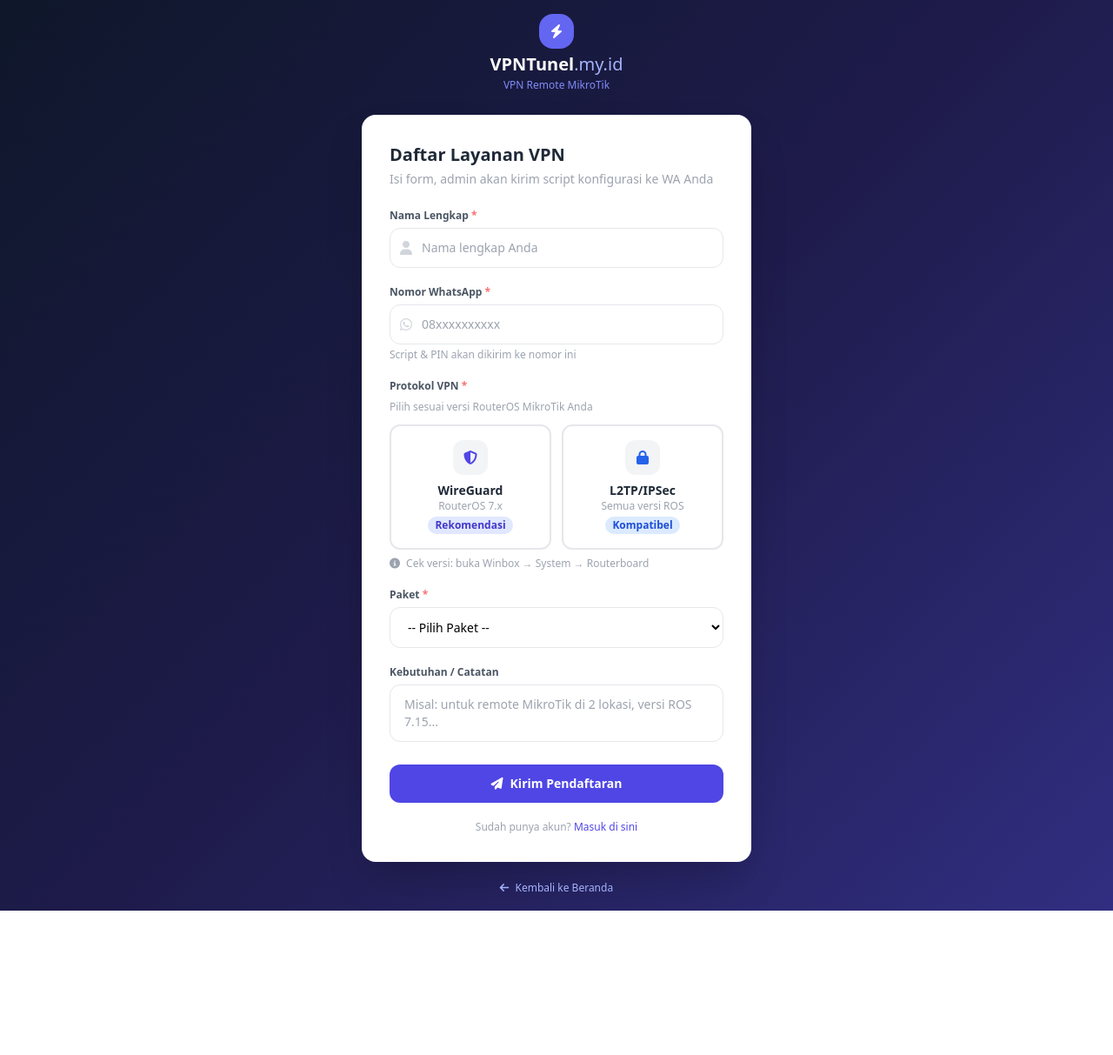
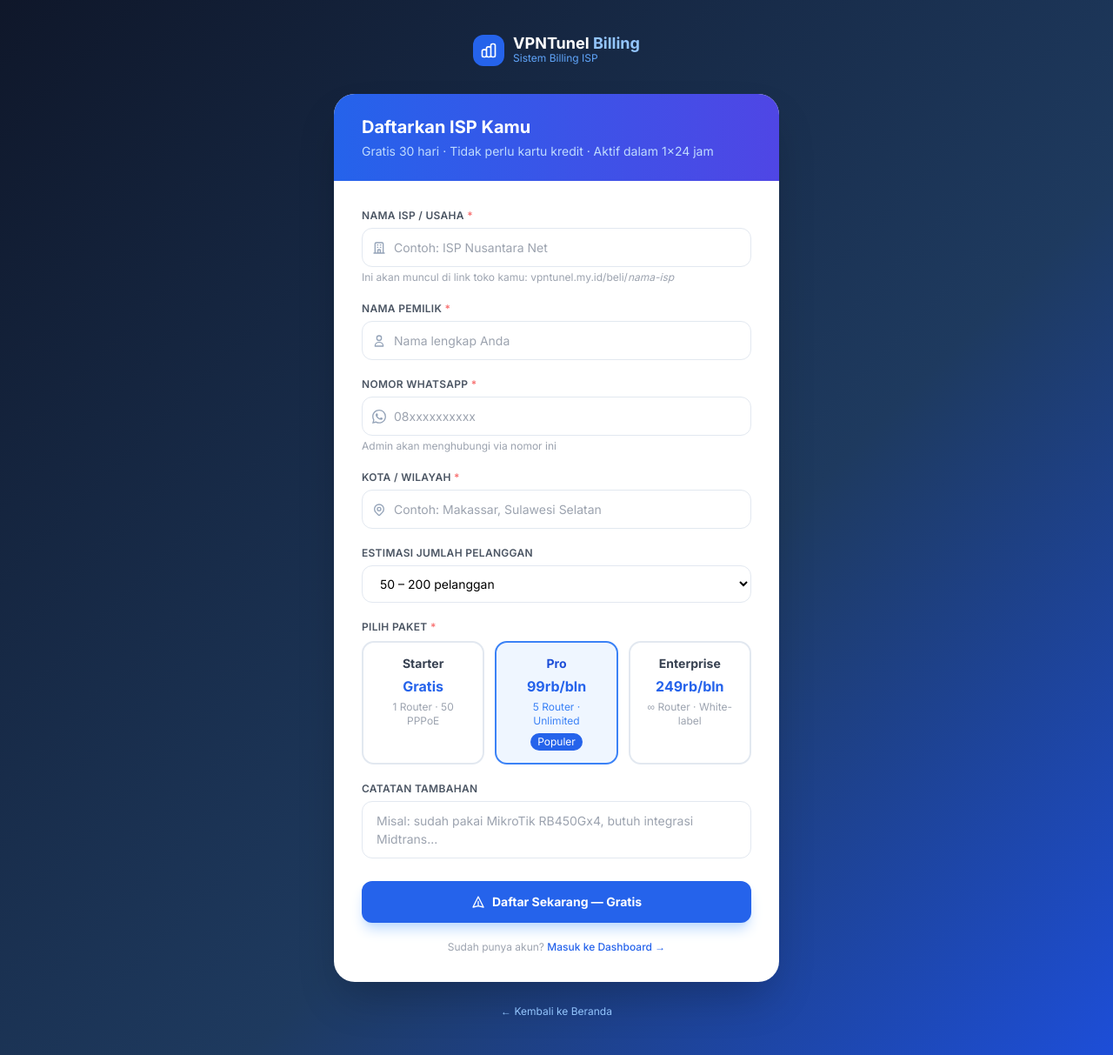
Before and after one commit to tabattuniam/vpntunel-web, a FastAPI app: page /daftar in a window 1280 px wide. Shown: the whole page at 87% size. Before the commit the page ends 1047 px from the top, so only its background shows below. Run offline with FastAPI, Linux system fonts and the light colour scheme; parts of the project's set-up code (start-up, migrations or seed data) failed here and were passed over; some libraries are stand-ins or nearby versions.

Commit message:
Redesign halaman daftar untuk registrasi ISP billing SaaS
Form baru: nama ISP, nama pemilik, no WA, kota, estimasi pelanggan,
pilih paket (Starter/Pro/Enterprise). Notif admin WA diupdate dengan
format informasi ISP lengkap.

Co-Authored-By: Claude Sonnet 4.6 <noreply@anthropic.com>

```diff
--- a/app.py
+++ b/app.py
@@ -116,20 +116,27 @@ async def daftar_form(request: Request):
 @app.post("/daftar", response_class=HTMLResponse)
 async def daftar_submit(
     request: Request,
-    nama: str = Form(...),
+    nama_isp: str = Form(...),
+    nama_pemilik: str = Form(...),
     nomor_wa: str = Form(...),
-    protokol: str = Form(""),
-    paket: str = Form(...),
+    kota: str = Form(...),
+    paket: str = Form("Pro"),
+    estimasi_pelanggan: str = Form(""),
     catatan: str = Form(""),
 ):
     wa.send(ADMIN_WA,
-        f"🔔 *Pendaftaran Baru vpntunel.my.id*\n\n"
-        f"Nama: {nama}\nNo WA: {nomor_wa}\nPaket: {paket}\n"
-        f"Protokol: {protokol or 'Belum dipilih'}\n"
-        f"Catatan: {catatan or '-'}\n\nSilakan proses di panel.vpntunel.my.id"
+        f"🔔 *Pendaftaran ISP Baru — VPNTunel Billing*\n\n"
+        f"🏢 ISP: *{nama_isp}*\n"
+        f"👤 Pemilik: {nama_pemilik}\n"
+        f"📱 WA: {nomor_wa}\n"
+        f"📍 Kota: {kota}\n"
+        f"📦 Paket: {paket}\n"
+        f"👥 Est. Pelanggan: {estimasi_pelanggan or '-'}\n"
+        f"📝 Catatan: {catatan or '-'}\n\n"
+        f"Silakan proses aktivasi di billing.vpntunel.my.id"
     )
     return templates.TemplateResponse(request=request, name="daftar.html", context={
-        "success": True, "nama": nama,
+        "success": True, "nama_isp": nama_isp, "nama_pemilik": nama_pemilik,
     })
 
 
--- a/templates/daftar.html
+++ b/templates/daftar.html
@@ -3,191 +3,220 @@
 <head>
   <meta charset="UTF-8">
   <meta name="viewport" content="width=device-width, initial-scale=1.0">
-  <title>Daftar — VPNTunel.my.id</title>
+  <title>Daftar ISP — VPNTunel Billing</title>
   <script src="https://cdn.tailwindcss.com"></script>
-  <link rel="stylesheet" href="https://cdnjs.cloudflare.com/ajax/libs/font-awesome/6.5.0/css/all.min.css"/>
   <style>
-    .gradient-bg { background: linear-gradient(135deg, #0f172a 0%, #1e1b4b 50%, #312e81 100%); }
-    .proto-card { cursor: pointer; transition: all .2s; }
-    .proto-card input { display: none; }
-    .proto-card:has(input:checked) { border-color: #4f46e5; background: #eef2ff; }
-    .proto-card:has(input:checked) .proto-icon { background: #4f46e5; color: white; }
-    .proto-card:has(input:checked) .proto-check { display: flex; }
-    .proto-check { display: none; }
+    @import url('https://fonts.googleapis.com/css2?family=Inter:wght@400;500;600;700;800&display=swap');
+    body { font-family: 'Inter', sans-serif; }
+    .hero-bg { background: linear-gradient(135deg, #0f172a 0%, #1e3a5f 60%, #1d4ed8 100%); }
+    .input-field {
+      width: 100%; border: 1.5px solid #e2e8f0; border-radius: 12px;
+      padding: 11px 16px; font-size: 14px; outline: none; transition: border-color .2s, box-shadow .2s;
+      background: #fff;
+    }
+    .input-field:focus { border-color: #3b82f6; box-shadow: 0 0 0 3px rgba(59,130,246,.12); }
+    .input-icon { position: absolute; left: 12px; top: 50%; transform: translateY(-50%); color: #94a3b8; }
+    .paket-card { cursor: pointer; transition: all .2s; border: 2px solid #e2e8f0; border-radius: 14px; padding: 14px; }
+    .paket-card:has(input:checked) { border-color: #3b82f6; background: #eff6ff; }
+    .paket-card input { display: none; }
+    .step-dot { width: 28px; height: 28px; border-radius: 50%; display: flex; align-items: center; justify-content: center; font-size: 12px; font-weight: 700; }
   </style>
 </head>
-<body class="gradient-bg min-h-screen flex items-center justify-center p-4">
-  <div class="w-full max-w-md">
+<body class="hero-bg min-h-screen py-10 px-4">
 
   <!-- Logo -->
-    <div class="text-center mb-6">
-      <a href="/" class="inline-block">
-        <div class="flex items-center justify-center gap-2 mb-1">
-          <div class="w-10 h-10 bg-indigo-500 rounded-2xl flex items-center justify-center">
-            <i class="fa-solid fa-bolt text-white"></i>
+  <div class="text-center mb-8">
+    <a href="/" class="inline-flex items-center gap-2.5">
+      <div class="w-9 h-9 bg-blue-600 rounded-xl flex items-center justify-center">
+        <svg class="w-5 h-5 text-white" fill="none" stroke="currentColor" viewBox="0 0 24 24">
+          <path stroke-linecap="round" stroke-linejoin="round" stroke-width="2" d="M9 19v-6a2 2 0 00-2-2H5a2 2 0 00-2 2v6a2 2 0 002 2h2a2 2 0 002-2zm0 0V9a2 2 0 012-2h2a2 2 0 012 2v10m-6 0a2 2 0 002 2h2a2 2 0 002-2m0 0V5a2 2 0 012-2h2a2 2 0 012 2v14a2 2 0 01-2 2h-2a2 2 0 01-2-2z"/>
+        </svg>
       </div>
+      <div class="text-left">
+        <p class="text-white font-bold text-lg leading-none">VPNTunel <span class="text-blue-300">Billing</span></p>
+        <p class="text-blue-400 text-xs">Sistem Billing ISP</p>
       </div>
-        <div class="text-xl font-bold text-white">VPNTunel<span class="text-indigo-300 font-normal">.my.id</span></div>
-        <p class="text-indigo-400 text-xs mt-0.5">VPN Remote MikroTik</p>
     </a>
   </div>
 
-    <div class="bg-white rounded-2xl shadow-2xl p-8">
+  <div class="max-w-lg mx-auto">
 
     {% if success %}
-      <!-- Success State -->
-      <div class="text-center py-4">
-        <div class="w-16 h-16 bg-emerald-100 rounded-full flex items-center justify-center mx-auto mb-4">
-          <i class="fa-solid fa-circle-check text-3xl text-emerald-500"></i>
+    <!-- ── Sukses ── -->
+    <div class="bg-white rounded-3xl shadow-2xl p-8 text-center">
+      <div class="w-20 h-20 bg-emerald-100 rounded-full flex items-center justify-center mx-auto mb-5">
+        <svg class="w-10 h-10 text-emerald-500" fill="none" stroke="currentColor" viewBox="0 0 24 24">
+          <path stroke-linecap="round" stroke-linejoin="round" stroke-width="2.5" d="M5 13l4 4L19 7"/>
+        </svg>
       </div>
-        <h3 class="font-bold text-gray-800 text-xl mb-2">Pendaftaran Terkirim!</h3>
-        <p class="text-gray-500 text-sm">Halo <strong>{{ nama }}</strong>, permintaan Anda sudah diterima admin.</p>
-        <p class="text-gray-400 text-sm mt-2">Script konfigurasi akan dikirim ke WhatsApp Anda setelah diproses oleh admin (biasanya dalam beberapa jam).</p>
+      <h2 class="text-2xl font-bold text-gray-900 mb-2">Pendaftaran Terkirim!</h2>
+      <p class="text-gray-500 mb-1">Halo <strong class="text-gray-800">{{ nama_pemilik }}</strong>,</p>
+      <p class="text-gray-500 text-sm">Permintaan pendaftaran <strong>{{ nama_isp }}</strong> sudah kami terima. Tim kami akan menghubungi via WhatsApp dalam 1×24 jam untuk aktivasi akun.</p>
 
-        <div class="mt-5 p-4 bg-blue-50 border border-blue-100 rounded-xl text-sm text-left">
-          <p class="font-semibold text-blue-800 mb-2"><i class="fa-solid fa-circle-info mr-1"></i> Selanjutnya:</p>
-          <ol class="space-y-1 text-blue-700 text-xs">
-            <li><span class="font-bold">1.</span> Tunggu konfirmasi dari admin via WA</li>
-            <li><span class="font-bold">2.</span> Anda akan menerima script + PIN login</li>
-            <li><span class="font-bold">3.</span> Paste script ke terminal MikroTik</li>
-            <li><span class="font-bold">4.</span> Login ke portal untuk lihat detail akun</li>
-          </ol>
+      <div class="mt-6 bg-blue-50 border border-blue-100 rounded-2xl p-5 text-left">
+        <p class="font-semibold text-blue-800 text-sm mb-3">Langkah selanjutnya:</p>
+        <div class="space-y-3">
+          {% for step in [
+            ("1", "Tunggu konfirmasi admin via WhatsApp"),
+            ("2", "Terima kredensial login & setup awal"),
+            ("3", "Tambahkan MikroTik kamu ke dashboard"),
+            ("4", "Bagikan link toko ke agen & pelanggan"),
+          ] %}
+          <div class="flex items-center gap-3">
+            <div class="step-dot bg-blue-600 text-white flex-shrink-0">{{ step[0] }}</div>
+            <p class="text-blue-700 text-sm">{{ step[1] }}</p>
+          </div>
+          {% endfor %}
+        </div>
       </div>
 
-        <div class="mt-4 flex flex-col gap-2">
-          <a href="https://wa.me/6281370024154" target="_blank"
-            class="flex items-center justify-center gap-2 bg-emerald-500 hover:bg-emerald-600 text-white font-semibold py-2.5 rounded-xl text-sm transition">
-            <i class="fa-brands fa-whatsapp"></i> Chat Admin WhatsApp
+      <div class="mt-5 flex flex-col gap-2.5">
+        <a href="https://wa.me/6281370024154?text=Halo%2C%20saya%20baru%20daftar%20ISP%20{{ nama_isp | urlencode }}%20di%20VPNTunel%20Billing"
+          target="_blank"
+          class="flex items-center justify-center gap-2 bg-emerald-500 hover:bg-emerald-600 text-white font-semibold py-3 rounded-xl text-sm transition">
+          <svg class="w-5 h-5" fill="currentColor" viewBox="0 0 24 24"><path d="M17.472 14.382c-.297-.149-1.758-.867-2.03-.967-.273-.099-.471-.148-.67.15-.197.297-.767.966-.94 1.164-.173.199-.347.223-.644.075-.297-.15-1.255-.463-2.39-1.475-.883-.788-1.48-1.761-1.653-2.059-.173-.297-.018-.458.13-.606.134-.133.298-.347.446-.52.149-.174.198-.298.298-.497.099-.198.05-.371-.025-.52-.075-.149-.669-1.612-.916-2.207-.242-.579-.487-.5-.669-.51-.173-.008-.371-.01-.57-.01-.198 0-.52.074-.792.372-.272.297-1.04 1.016-1.04 2.479 0 1.462 1.065 2.875 1.213 3.074.149.198 2.096 3.2 5.077 4.487.709.306 1.262.489 1.694.625.712.227 1.36.195 1.871.118.571-.085 1.758-.719 2.006-1.413.248-.694.248-1.289.173-1.413-.074-.124-.272-.198-.57-.347m-5.421 7.403h-.004a9.87 9.87 0 01-5.031-1.378l-.361-.214-3.741.982.998-3.648-.235-.374a9.86 9.86 0 01-1.51-5.26c.001-5.45 4.436-9.884 9.888-9.884 2.64 0 5.122 1.03 6.988 2.898a9.825 9.825 0 012.893 6.994c-.003 5.45-4.437 9.884-9.885 9.884m8.413-18.297A11.815 11.815 0 0012.05 0C5.495 0 .16 5.335.157 11.892c0 2.096.547 4.142 1.588 5.945L.057 24l6.305-1.654a11.882 11.882 0 005.683 1.448h.005c6.554 0 11.89-5.335 11.893-11.893a11.821 11.821 0 00-3.48-8.413z"/></svg>
+          Chat Admin WhatsApp
         </a>
-          <a href="/login" class="text-center text-sm text-indigo-600 hover:underline">Sudah punya akun? Masuk</a>
+        <a href="/login" class="text-center text-sm text-blue-600 hover:underline font-medium py-2">Sudah aktif? Masuk ke Dashboard →</a>
       </div>
     </div>
 
     {% else %}
-      <!-- Form -->
-      <h2 class="text-xl font-bold text-gray-800 mb-1">Daftar Layanan VPN</h2>
-      <p class="text-gray-400 text-sm mb-6">Isi form, admin akan kirim script konfigurasi ke WA Anda</p>
+    <!-- ── Form Daftar ── -->
+    <div class="bg-white rounded-3xl shadow-2xl overflow-hidden">
 
-      <form method="post" action="/daftar" class="space-y-5" onsubmit="handleSubmit(event)">
+      <!-- Header form -->
+      <div class="bg-gradient-to-r from-blue-600 to-indigo-600 px-8 py-6 text-white">
+        <h1 class="text-xl font-bold mb-1">Daftarkan ISP Kamu</h1>
+        <p class="text-blue-200 text-sm">Gratis 30 hari · Tidak perlu kartu kredit · Aktif dalam 1×24 jam</p>
+      </div>
 
-        <!-- Nama -->
+      <form method="post" action="/daftar" class="p-8 space-y-5" onsubmit="handleSubmit(event)">
+
+        <!-- Nama ISP -->
         <div>
-          <label class="block text-xs font-semibold text-gray-600 mb-1.5">Nama Lengkap <span class="text-red-400">*</span></label>
+          <label class="block text-xs font-semibold text-gray-600 mb-1.5 uppercase tracking-wide">Nama ISP / Usaha <span class="text-red-400">*</span></label>
           <div class="relative">
-            <i class="fa-solid fa-user text-gray-300 absolute left-3 top-1/2 -translate-y-1/2"></i>
-            <input type="text" name="nama" required
-              class="w-full border border-gray-200 rounded-xl pl-9 pr-4 py-3 focus:outline-none focus:ring-2 focus:ring-indigo-400 text-sm"
-              placeholder="Nama lengkap Anda">
+            <svg class="input-icon w-4 h-4" fill="none" stroke="currentColor" viewBox="0 0 24 24">
+              <path stroke-linecap="round" stroke-linejoin="round" stroke-width="2" d="M19 21V5a2 2 0 00-2-2H7a2 2 0 00-2 2v16m14 0h2m-2 0h-5m-9 0H3m2 0h5M9 7h1m-1 4h1m4-4h1m-1 4h1m-5 10v-5a1 1 0 011-1h2a1 1 0 011 1v5m-4 0h4"/>
+            </svg>
+            <input type="text" name="nama_isp" required placeholder="Contoh: ISP Nusantara Net"
+              class="input-field pl-9" style="padding-left:36px">
+          </div>
+          <p class="text-xs text-gray-400 mt-1">Ini akan muncul di link toko kamu: vpntunel.my.id/beli/<em>nama-isp</em></p>
+        </div>
+
+        <!-- Nama Pemilik -->
+        <div>
+          <label class="block text-xs font-semibold text-gray-600 mb-1.5 uppercase tracking-wide">Nama Pemilik <span class="text-red-400">*</span></label>
+          <div class="relative">
+            <svg class="input-icon w-4 h-4" fill="none" stroke="currentColor" viewBox="0 0 24 24">
+              <path stroke-linecap="round" stroke-linejoin="round" stroke-width="2" d="M16 7a4 4 0 11-8 0 4 4 0 018 0zM12 14a7 7 0 00-7 7h14a7 7 0 00-7-7z"/>
+            </svg>
+            <input type="text" name="nama_pemilik" required placeholder="Nama lengkap Anda"
+              class="input-field" style="padding-left:36px">
           </div>
         </div>
 
-        <!-- Nomor WA -->
+        <!-- No WA -->
         <div>
-          <label class="block text-xs font-semibold text-gray-600 mb-1.5">Nomor WhatsApp <span class="text-red-400">*</span></label>
+          <label class="block text-xs font-semibold text-gray-600 mb-1.5 uppercase tracking-wide">Nomor WhatsApp <span class="text-red-400">*</span></label>
           <div class="relative">
-            <i class="fa-brands fa-whatsapp text-gray-300 absolute left-3 top-1/2 -translate-y-1/2"></i>
-            <input type="text" name="nomor_wa" required
-              class="w-full border border-gray-200 rounded-xl pl-9 pr-4 py-3 focus:outline-none focus:ring-2 focus:ring-indigo-400 text-sm"
-              placeholder="08xxxxxxxxxx">
+            <svg class="input-icon w-4 h-4" fill="currentColor" viewBox="0 0 24 24">
+              <path d="M17.472 14.382c-.297-.149-1.758-.867-2.03-.967-.273-.099-.471-.148-.67.15-.197.297-.767.966-.94 1.164-.173.199-.347.223-.644.075-.297-.15-1.255-.463-2.39-1.475-.883-.788-1.48-1.761-1.653-2.059-.173-.297-.018-.458.13-.606.134-.133.298-.347.446-.52.149-.174.198-.298.298-.497.099-.198.05-.371-.025-.52-.075-.149-.669-1.612-.916-2.207-.242-.579-.487-.5-.669-.51-.173-.008-.371-.01-.57-.01-.198 0-.52.074-.792.372-.272.297-1.04 1.016-1.04 2.479 0 1.462 1.065 2.875 1.213 3.074.149.198 2.096 3.2 5.077 4.487.709.306 1.262.489 1.694.625.712.227 1.36.195 1.871.118.571-.085 1.758-.719 2.006-1.413.248-.694.248-1.289.173-1.413-.074-.124-.272-.198-.57-.347m-5.421 7.403h-.004a9.87 9.87 0 01-5.031-1.378l-.361-.214-3.741.982.998-3.648-.235-.374a9.86 9.86 0 01-1.51-5.26c.001-5.45 4.436-9.884 9.888-9.884 2.64 0 5.122 1.03 6.988 2.898a9.825 9.825 0 012.893 6.994c-.003 5.45-4.437 9.884-9.885 9.884m8.413-18.297A11.815 11.815 0 0012.05 0C5.495 0 .16 5.335.157 11.892c0 2.096.547 4.142 1.588 5.945L.057 24l6.305-1.654a11.882 11.882 0 005.683 1.448h.005c6.554 0 11.89-5.335 11.893-11.893a11.821 11.821 0 00-3.48-8.413z"/>
+            </svg>
+            <input type="text" name="nomor_wa" required placeholder="08xxxxxxxxxx"
+              class="input-field" style="padding-left:36px">
           </div>
-          <p class="text-xs text-gray-400 mt-1">Script & PIN akan dikirim ke nomor ini</p>
+          <p class="text-xs text-gray-400 mt-1">Admin akan menghubungi via nomor ini</p>
         </div>
 
-        <!-- Pilih Protokol -->
+        <!-- Kota -->
         <div>
-          <label class="block text-xs font-semibold text-gray-600 mb-2">Protokol VPN <span class="text-red-400">*</span></label>
-          <p class="text-xs text-gray-400 mb-3">Pilih sesuai versi RouterOS MikroTik Anda</p>
-          <div class="grid grid-cols-2 gap-3">
-
-            <label class="proto-card border-2 border-gray-200 rounded-xl p-4 hover:border-indigo-300">
-              <input type="radio" name="protokol" value="WireGuard (RouterOS 7.x)" required>
-              <div class="flex flex-col items-center text-center gap-2">
-                <div class="proto-icon w-10 h-10 bg-gray-100 rounded-xl flex items-center justify-center transition">
-                  <i class="fa-solid fa-shield-halved text-indigo-600"></i>
-                </div>
-                <div>
-                  <p class="text-sm font-bold text-gray-800">WireGuard</p>
-                  <p class="text-xs text-gray-400">RouterOS 7.x</p>
-                  <span class="inline-block mt-1 bg-indigo-100 text-indigo-700 text-xs px-2 py-0.5 rounded-full font-semibold">Rekomendasi</span>
-                </div>
-                <div class="proto-check w-5 h-5 bg-indigo-600 rounded-full items-center justify-center">
-                  <i class="fa-solid fa-check text-white text-xs"></i>
+          <label class="block text-xs font-semibold text-gray-600 mb-1.5 uppercase tracking-wide">Kota / Wilayah <span class="text-red-400">*</span></label>
+          <div class="relative">
+            <svg class="input-icon w-4 h-4" fill="none" stroke="currentColor" viewBox="0 0 24 24">
+              <path stroke-linecap="round" stroke-linejoin="round" stroke-width="2" d="M17.657 16.657L13.414 20.9a1.998 1.998 0 01-2.827 0l-4.244-4.243a8 8 0 1111.314 0z"/>
+              <path stroke-linecap="round" stroke-linejoin="round" stroke-width="2" d="M15 11a3 3 0 11-6 0 3 3 0 016 0z"/>
+            </svg>
+            <input type="text" name="kota" required placeholder="Contoh: Makassar, Sulawesi Selatan"
+              class="input-field" style="padding-left:36px">
           </div>
         </div>
+
+        <!-- Estimasi pelanggan -->
+        <div>
+          <label class="block text-xs font-semibold text-gray-600 mb-1.5 uppercase tracking-wide">Estimasi Jumlah Pelanggan</label>
+          <select name="estimasi_pelanggan" class="input-field bg-white">
+            <option value="<50">Kurang dari 50 pelanggan</option>
+            <option value="50-200" selected>50 – 200 pelanggan</option>
+            <option value="200-500">200 – 500 pelanggan</option>
+            <option value=">500">Lebih dari 500 pelanggan</option>
+          </select>
+        </div>
+
+        <!-- Pilih Paket -->
+        <div>
+          <label class="block text-xs font-semibold text-gray-600 mb-2 uppercase tracking-wide">Pilih Paket <span class="text-red-400">*</span></label>
+          <div class="grid grid-cols-3 gap-3">
+
+            <label class="paket-card text-center">
+              <input type="radio" name="paket" value="Starter">
+              <p class="text-sm font-bold text-gray-700">Starter</p>
+              <p class="text-blue-600 font-bold text-base mt-1">Gratis</p>
+              <p class="text-gray-400 text-xs mt-1">1 Router · 50 PPPoE</p>
             </label>
 
-            <label class="proto-card border-2 border-gray-200 rounded-xl p-4 hover:border-blue-300">
-              <input type="radio" name="protokol" value="L2TP/IPSec (Semua RouterOS)">
-              <div class="flex flex-col items-center text-center gap-2">
-                <div class="proto-icon w-10 h-10 bg-gray-100 rounded-xl flex items-center justify-center transition">
-                  <i class="fa-solid fa-lock text-blue-600"></i>
+            <label class="paket-card text-center" style="border-color:#3b82f6;background:#eff6ff">
+              <input type="radio" name="paket" value="Pro" checked>
+              <p class="text-sm font-bold text-blue-700">Pro</p>
+              <p class="text-blue-600 font-bold text-base mt-1">99rb/bln</p>
+              <p class="text-blue-500 text-xs mt-1">5 Router · Unlimited</p>
+              <span class="inline-block mt-1.5 bg-blue-600 text-white text-xs px-2 py-0.5 rounded-full">Populer</span>
+            </label>
+
+            <label class="paket-card text-center">
+              <input type="radio" name="paket" value="Enterprise">
+              <p class="text-sm font-bold text-gray-700">Enterprise</p>
+              <p class="text-blue-600 font-bold text-base mt-1">249rb/bln</p>
+              <p class="text-gray-400 text-xs mt-1">∞ Router · White-label</p>
+            </label>
+
           </div>
-                <div>
-                  <p class="text-sm font-bold text-gray-800">L2TP/IPSec</p>
-                  <p class="text-xs text-gray-400">Semua versi ROS</p>
-                  <span class="inline-block mt-1 bg-blue-100 text-blue-700 text-xs px-2 py-0.5 rounded-full font-semibold">Kompatibel</span>
-                </div>
-                <div class="proto-check w-5 h-5 bg-blue-600 rounded-full items-center justify-center">
-                  <i class="fa-solid fa-check text-white text-xs"></i>
-                </div>
-              </div>
-            </label>
-          </div>
-          <p class="text-xs text-gray-400 mt-2">
-            <i class="fa-solid fa-circle-info mr-1"></i>
-            Cek versi: buka Winbox → System → Routerboard
-          </p>
-        </div>
-
-        <!-- Paket -->
-        <div>
-          <label class="block text-xs font-semibold text-gray-600 mb-1.5">Paket <span class="text-red-400">*</span></label>
-          <select name="paket" required
-            class="w-full border border-gray-200 rounded-xl px-4 py-3 focus:outline-none focus:ring-2 focus:ring-indigo-400 text-sm bg-white">
-            <option value="">-- Pilih Paket --</option>
-            {% for p in PAKET_LIST %}
-            <option value="{{ p.name }}">{{ p.name }} — {{ format_rupiah(p.harga) }}/bulan</option>
-            {% endfor %}
-          </select>
         </div>
 
         <!-- Catatan -->
         <div>
-          <label class="block text-xs font-semibold text-gray-600 mb-1.5">Kebutuhan / Catatan</label>
-          <textarea name="catatan" rows="2"
-            class="w-full border border-gray-200 rounded-xl px-4 py-3 focus:outline-none focus:ring-2 focus:ring-indigo-400 text-sm resize-none"
-            placeholder="Misal: untuk remote MikroTik di 2 lokasi, versi ROS 7.15..."></textarea>
+          <label class="block text-xs font-semibold text-gray-600 mb-1.5 uppercase tracking-wide">Catatan Tambahan</label>
+          <textarea name="catatan" rows="2" placeholder="Misal: sudah pakai MikroTik RB450Gx4, butuh integrasi Midtrans..."
+            class="input-field resize-none"></textarea>
         </div>
 
         <button type="submit" id="btn-submit"
-          class="w-full bg-indigo-600 hover:bg-indigo-700 text-white font-semibold py-3 rounded-xl transition text-sm flex items-center justify-center gap-2">
-          <i class="fa-solid fa-paper-plane"></i> Kirim Pendaftaran
+          class="w-full bg-blue-600 hover:bg-blue-700 text-white font-bold py-3.5 rounded-xl transition text-sm flex items-center justify-center gap-2 shadow-lg shadow-blue-200">
+          <svg class="w-4 h-4" fill="none" stroke="currentColor" viewBox="0 0 24 24">
+            <path stroke-linecap="round" stroke-linejoin="round" stroke-width="2" d="M12 19l9 2-9-18-9 18 9-2zm0 0v-8"/>
+          </svg>
+          Daftar Sekarang — Gratis
         </button>
+
+        <p class="text-center text-xs text-gray-400">
+          Sudah punya akun? <a href="/login" class="text-blue-600 hover:underline font-medium">Masuk ke Dashboard →</a>
+        </p>
+
       </form>
+    </div>
+    {% endif %}
 
-      <p class="text-center text-xs text-gray-400 mt-5">
-        Sudah punya akun? <a href="/login" class="text-indigo-600 hover:underline font-medium">Masuk di sini</a>
-      </p>
-      {% endif %}
-    </div>
-
-    <div class="text-center mt-4">
-      <a href="/" class="text-indigo-300 text-xs hover:text-white transition">
-        <i class="fa-solid fa-arrow-left mr-1"></i> Kembali ke Beranda
-      </a>
+    <div class="text-center mt-5">
+      <a href="/" class="text-blue-300 hover:text-white text-xs transition">← Kembali ke Beranda</a>
     </div>
   </div>
 
 <script>
 function handleSubmit(e) {
-  const proto = document.querySelector('input[name="protokol"]:checked');
-  if (!proto) {
-    e.preventDefault();
-    alert('Silakan pilih protokol VPN terlebih dahulu.');
-    return;
-  }
   const btn = document.getElementById('btn-submit');
-  btn.innerHTML = '<i class="fa-solid fa-spinner fa-spin"></i> Mengirim...';
+  btn.innerHTML = `<svg class="w-4 h-4 animate-spin" fill="none" viewBox="0 0 24 24"><circle class="opacity-25" cx="12" cy="12" r="10" stroke="currentColor" stroke-width="4"></circle><path class="opacity-75" fill="currentColor" d="M4 12a8 8 0 018-8v8z"></path></svg> Mengirim...`;
   btn.disabled = true;
 }
 </script>
```
Lines whose indentation alone changed are shown as unchanged.
